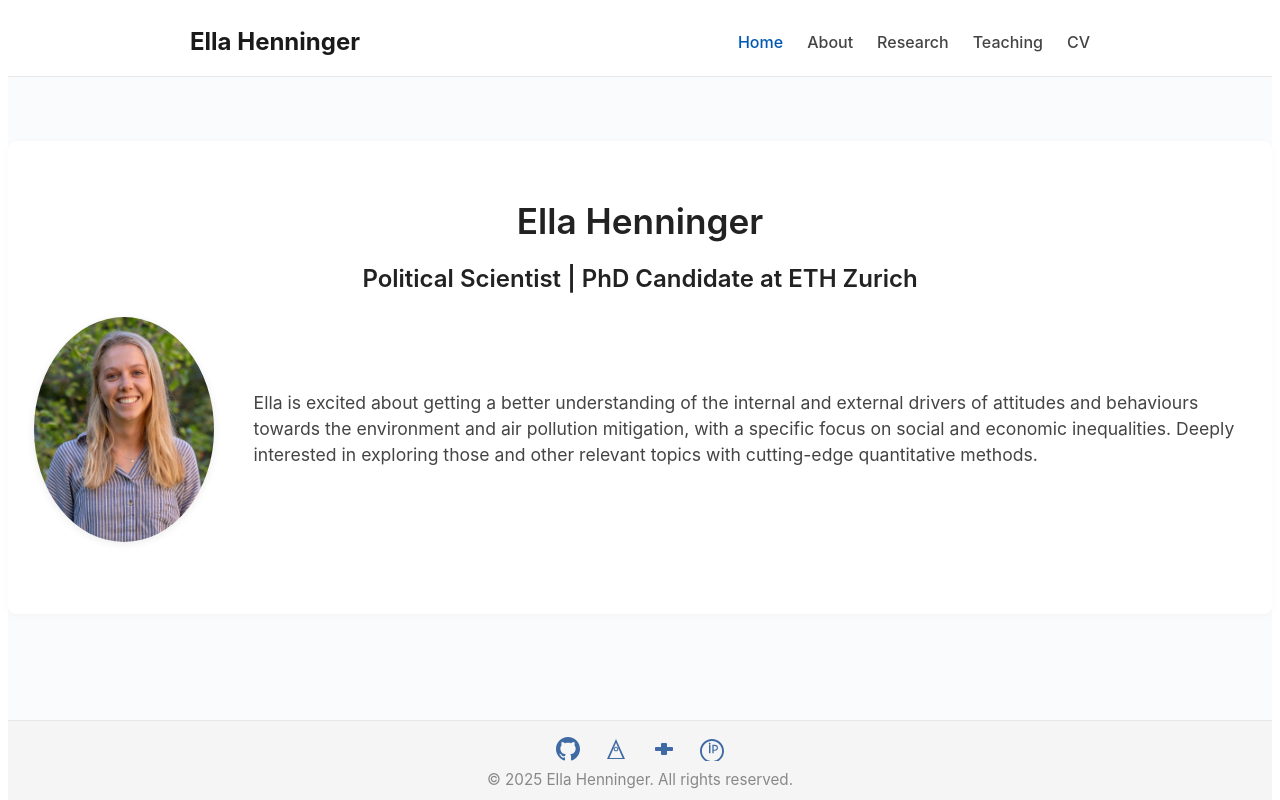
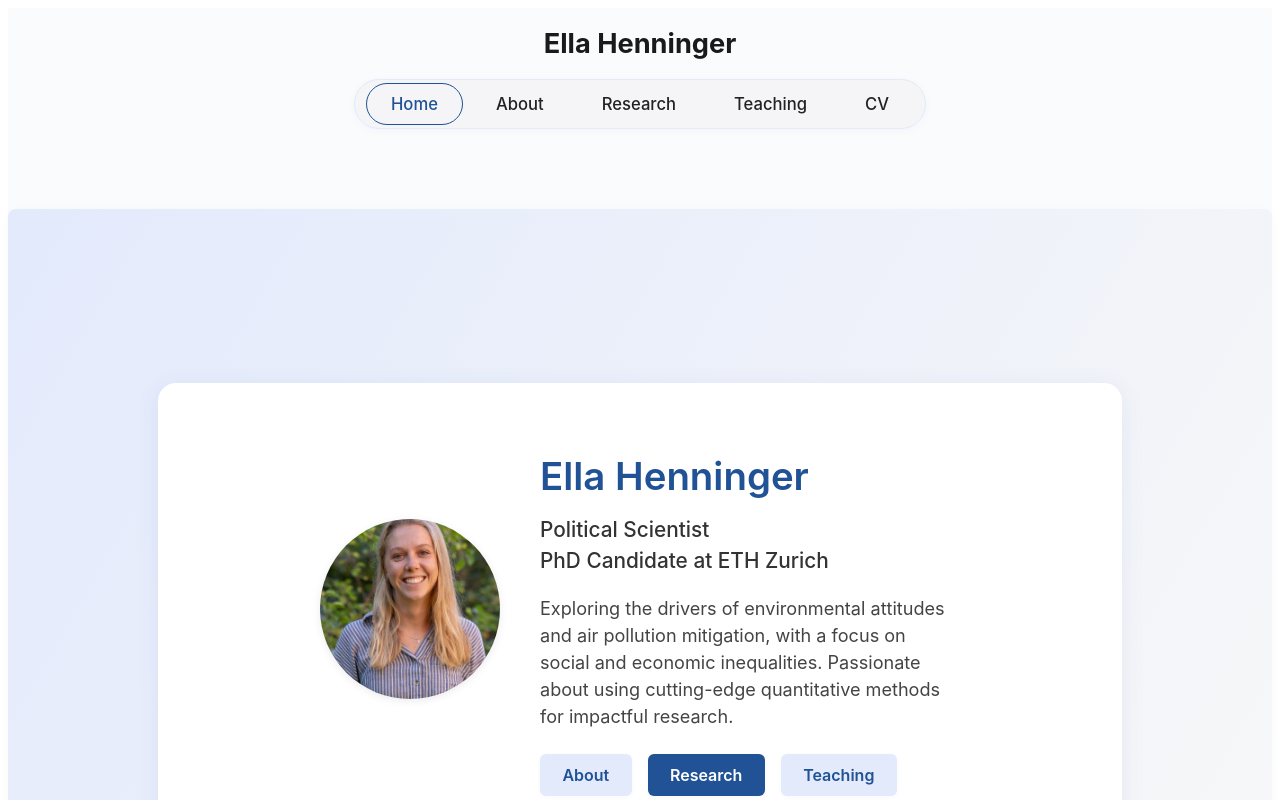
Before and after one commit to ellahenninger/ellahenninger.github.io, a React (Vite) app: page / in a window 1280 px wide. Shown: the top 800 px of the page. Built offline with nearby package versions, Linux system fonts and the light colour scheme.

Commit message:
New header, landing page, research tabs and cards

```diff
--- a/src/components/Footer.css
+++ b/src/components/Footer.css
@@ -1,5 +1,5 @@
 .footer {
-  background: #f5f5f5;
+  background: #272727;
   border-top: 1px solid #e5e7eb;
   padding: 1rem 0;
   text-align: center;
@@ -16,11 +16,11 @@
   transition: color 0.2s;
 }
 .footer-content a {
-  color: #205295;
+  color: #cdcdcd;
   opacity: 0.85;
   transition: opacity 0.2s;
 }
 .footer-content a:hover {
   opacity: 1;
-  color: #111;
+  color: #ffffff;
 }
--- a/src/components/Header.css
+++ b/src/components/Header.css
@@ -1,35 +1,62 @@
 .header {
-  background: #fff;
-  border-bottom: 1px solid #e5e7eb;
   padding: 1rem 0;
   margin-bottom: 2rem;
 }
 .header-content {
   max-width: 900px;
   margin: 0 auto;
+}
+.header-vertical {
   display: flex;
+  flex-direction: column;
   align-items: center;
-  justify-content: space-between;
+  justify-content: center;
+  gap: 0.7rem;
 }
 .site-title {
-  font-size: 1.5rem;
+  font-size: 1.7rem;
   font-weight: 700;
   color: #1a1a1a;
+  text-align: center;
+  margin-bottom: 0.2rem;
 }
 .nav-list {
   list-style: none;
   display: flex;
-  gap: 1.5rem;
+  gap: 0.5rem;
   margin: 0;
-  padding: 0;
+  padding: 0.18rem 0.7rem;
+  background: #f5f5f7;
+  border-radius: 2.5rem;
+  border: 1.5px solid #e3eafc;
+  box-shadow: 0 2px 8px rgba(32,82,149,0.04);
+  align-items: center;
+}
+.nav-list li {
+  display: flex;
 }
 .nav-list li a {
   text-decoration: none;
-  color: #444;
+  color: #222;
   font-weight: 500;
-  transition: color 0.2s;
+  font-size: 1.04rem;
+  background: transparent;
+  border: 1.5px solid transparent;
+  border-radius: 1.5rem;
+  padding: 0.48rem 1.5rem;
+  transition: background 0.18s, color 0.18s, border 0.18s;
+  outline: none;
+  position: relative;
+  display: inline-block;
 }
-.nav-list li.active a,
-.nav-list li a:hover {
-  color: #0056b3;
+.nav-list li.active a, .nav-list li a:focus {
+  background: #f5f5f7;
+  color: #205295;
+  border: 1.5px solid #205295;
+  z-index: 1;
 }
+.nav-list li a:hover:not(.active) {
+  background: #f0f4fa;
+  color: #205295;
+  border: 1.5px solid #b6c9f5;
+}
--- a/src/components/Header.tsx
+++ b/src/components/Header.tsx
@@ -14,7 +14,7 @@ export default function Header() {
   const location = useLocation();
   return (
     <header className="header">
-      <div className="header-content">
+      <div className="header-content header-vertical">
         <div className="site-title">Ella Henninger</div>
         <nav>
           <ul className="nav-list">
--- a/src/pages/Home.css
+++ b/src/pages/Home.css
@@ -1,11 +1,83 @@
-.home {
-  text-align: center;
+.home-landing {
+  min-height: 100vh;
+  display: flex;
+  align-items: center;
+  justify-content: center;
+  background: linear-gradient(120deg, #e3eafc 0%, #f8f8f8 100%);
 }
-.home h1 {
-  font-size: 2.2rem;
-  margin-bottom: 1rem;
+
+.hero-bg {
+  width: 100%;
+  max-width: 900px;
+  margin: 0 auto;
+  background: #fff;
+  border-radius: 18px;
+  box-shadow: 0 4px 24px rgba(32,82,149,0.08);
+  padding: 2.5rem 2rem;
+  display: flex;
+  flex-direction: column;
+  align-items: center;
 }
-.home p {
+
+.hero-content {
+  display: flex;
+  align-items: center;
+  gap: 2.5rem;
+  flex-wrap: wrap;
+  justify-content: center;
+}
+
+.hero-img {
+  width: 180px;
+  height: 180px;
+  border-radius: 50%;
+  object-fit: cover;
+  box-shadow: 0 2px 8px rgba(0,0,0,0.08);
+  flex-shrink: 0;
+}
+
+.hero-text {
+  text-align: left;
+  max-width: 420px;
+}
+.hero-text h1 {
+  font-size: 2.4rem;
+  margin-bottom: 0.5rem;
+  color: #205295;
+}
+.hero-text h2 {
+  font-size: 1.3rem;
+  font-weight: 500;
+  margin-bottom: 1.1rem;
+  color: #333;
+}
+.hero-text p {
   color: #444;
-  font-size: 1.1rem;
+  font-size: 1.13rem;
+  margin-bottom: 1.5rem;
 }
+.hero-actions {
+  display: flex;
+  gap: 1rem;
+}
+.hero-btn {
+  display: inline-block;
+  padding: 0.55rem 1.4rem;
+  border-radius: 6px;
+  background: #e3eafc;
+  color: #205295;
+  font-weight: 600;
+  text-decoration: none;
+  font-size: 1rem;
+  transition: background 0.2s, color 0.2s;
+  border: none;
+  box-shadow: 0 1px 4px rgba(32,82,149,0.04);
+}
+.hero-btn:hover {
+  background: #205295;
+  color: #fff;
+}
+.hero-btn-primary {
+  background: #205295;
+  color: #fff;
+}
--- a/src/pages/Home.tsx
+++ b/src/pages/Home.tsx
@@ -1,37 +1,29 @@
+
+import ellaImg from '../assets/ella-henninger.jpeg';
 import './Home.css';
 
 export default function Home() {
   return (
-    <section className="home">
-      <h1>Ella Henninger</h1>
-      <h2>Political Scientist | PhD Candidate at ETH Zurich</h2>
-
-      <div
-        style={{
-          display: 'flex',
-          alignItems: 'stretch',
-          gap: '2.5rem',
-          marginBottom: '2.5rem',
-          flexWrap: 'nowrap',
-        }}
-      >
-        <img
-          src='src/assets/ella-henninger.jpeg'
-          alt="Ella Henninger"
-          style={{
-            maxWidth: '180px',
-            height: '100%',
-            borderRadius: '50%',
-            boxShadow: '0 2px 8px rgba(0,0,0,0.08)',
-            flexShrink: 0,
-            objectFit: 'cover',
-            alignSelf: 'stretch',
-          }}
-        />
-        <div style={{ minWidth: 0, textAlign: 'left', display: 'flex', flexDirection: 'column', justifyContent: 'center' }}>
-          <p style={{ textAlign: 'left' }}>
-            Ella is excited about getting a better understanding of the internal and external drivers of attitudes and behaviours towards the environment and air pollution mitigation, with a specific focus on social and economic inequalities. Deeply interested in exploring those and other relevant topics with cutting-edge quantitative methods.
-          </p>
+    <section className="home-landing">
+      <div className="hero-bg">
+        <div className="hero-content">
+          <img
+            src={ellaImg}
+            alt="Ella Henninger"
+            className="hero-img"
+          />
+          <div className="hero-text">
+            <h1>Ella Henninger</h1>
+            <h2>Political Scientist<br />PhD Candidate at ETH Zurich</h2>
+            <p>
+              Exploring the drivers of environmental attitudes and air pollution mitigation, with a focus on social and economic inequalities. Passionate about using cutting-edge quantitative methods for impactful research.
+            </p>
+            <div className="hero-actions">
+              <a href="/about" className="hero-btn">About</a>
+              <a href="/research" className="hero-btn hero-btn-primary">Research</a>
+              <a href="/teaching" className="hero-btn">Teaching</a>
+            </div>
+          </div>
         </div>
       </div>
     </section>
--- a/src/pages/Research.css
+++ b/src/pages/Research.css
@@ -1,6 +1,57 @@
+.fadein {
+  opacity: 0;
+  transform: translateY(16px);
+  animation: fadein-up 0.44s cubic-bezier(.33,1.01,.53,1) forwards;
+}
+
+@keyframes fadein-up {
+  to {
+    opacity: 1;
+    transform: none;
+  }
+}
 .research h1 {
   text-align: center;
   margin-bottom: 2rem;
+}
+
+.tab-bar {
+  display: flex;
+  justify-content: center;
+  gap: 0.5rem;
+  margin-bottom: 2.2rem;
+  flex-wrap: wrap;
+  background: none;
+  border-radius: 0;
+  padding: 0;
+  border: none;
+  box-shadow: none;
+  width: auto;
+  margin-left: auto;
+  margin-right: auto;
+}
+.tab-btn {
+  background: none;
+  color: #222;
+  border: none;
+  border-radius: 0;
+  padding: 0.32rem 1.1rem;
+  font-weight: 400;
+  font-size: 1.01rem;
+  cursor: pointer;
+  transition: color 0.16s, font-weight 0.16s;
+  margin: 0.1rem 0;
+  outline: none;
+}
+.tab-btn.active, .tab-btn:focus {
+  color: #111;
+  background: #f5f5f7;
+  border-radius: 1.2rem;
+  font-weight: 600;
+}
+.tab-btn:hover:not(.active) {
+  color: #333;
+  background: none;
 }
 .articles-grid {
   display: grid;
@@ -10,39 +61,70 @@
 .article-card {
   display: flex;
   flex-direction: column;
-  background: #f9f9f9;
-  border-radius: 8px;
-  box-shadow: 0 1px 4px rgba(0,0,0,0.04);
+  background: #fff;
+  border-radius: 14px;
+  border: 1.5px solid #e3eafc;
+  box-shadow: 0 2px 12px rgba(32,82,149,0.06);
   text-decoration: none;
   color: inherit;
-  transition: box-shadow 0.2s;
+  transition: box-shadow 0.22s, border 0.22s, transform 0.18s;
+  overflow: hidden;
+  min-height: 340px;
+  position: relative;
 }
 .article-card:hover {
-  box-shadow: 0 4px 16px rgba(0,0,0,0.08);
+  box-shadow: 0 8px 32px rgba(32,82,149,0.13);
+  border: 1.5px solid #205295;
+  transform: translateY(-4px) scale(1.025);
+  z-index: 2;
 }
 .article-thumb {
   width: 100%;
-  height: 140px;
+  height: 150px;
   object-fit: cover;
-  border-radius: 8px 8px 0 0;
+  border-radius: 14px 14px 0 0;
+  border-bottom: 1px solid #e3eafc;
+  background: #f8f8f8;
 }
 .article-info {
-  padding: 1rem;
+  padding: 1.15rem 1.1rem 1.1rem 1.1rem;
+  display: flex;
+  flex-direction: column;
+  gap: 0.3rem;
 }
 .article-info h2 {
-  font-size: 1.1rem;
-  margin: 0 0 0.5rem 0;
+  font-size: 1.18rem;
+  margin: 0 0 0.25rem 0;
+  color: #205295;
+  font-weight: 700;
+  letter-spacing: 0.01em;
+}
+.article-info > div, .article-info > p {
+  margin: 0;
+}
+.article-info .authors {
+  font-size: 0.97rem;
+  color: #333;
+  margin-bottom: 0.1rem;
+}
+.article-info .journal {
+  font-size: 0.95rem;
+  color: #205295;
+  margin-bottom: 0.1rem;
 }
 .tags {
   display: flex;
   gap: 0.5rem;
   flex-wrap: wrap;
+  margin-top: 0.5rem;
 }
 .tag {
-  background: #e3eafc;
-  color: #205295;
+  background: hsl(0, 0%, 13%);
+  color: #ffffff;
   border-radius: 4px;
-  padding: 0.2rem 0.7rem;
-  font-size: 0.85rem;
+  padding: 0.22rem 0.8rem;
+  font-size: 0.87rem;
   font-weight: 500;
+  letter-spacing: 0.01em;
+  box-shadow: 0 1px 2px rgba(32,82,149,0.04);
 }
--- a/src/pages/Research.tsx
+++ b/src/pages/Research.tsx
@@ -1,5 +1,6 @@
 
 import { useState } from 'react';
+import { useEffect, useRef } from 'react';
 
 import { Link } from 'react-router-dom';
 import { projects } from './projectsData';
@@ -33,6 +34,13 @@ export default function Research() {
     });
   }
 
+
+  // For fade-in animation: trigger on tab change
+  const [fadeKey, setFadeKey] = useState(0);
+  useEffect(() => {
+    setFadeKey(prev => prev + 1);
+  }, [selectedTag]);
+
   const filteredProjects = sortProjects(
     selectedTag === 'All'
       ? projects
@@ -41,31 +49,28 @@ export default function Research() {
 
   return (
     <section className="research">
-      <h1>Research</h1>
-      <div style={{ display: 'flex', justifyContent: 'center', marginBottom: '2rem', gap: '1rem', flexWrap: 'wrap' }}>
+      <div className="tab-bar">
         {tags.map(tag => (
           <button
             key={tag}
             onClick={() => setSelectedTag(tag)}
-            style={{
-              background: selectedTag === tag ? '#205295' : '#e3eafc',
-              color: selectedTag === tag ? '#fff' : '#205295',
-              border: 'none',
-              borderRadius: '4px',
-              padding: '0.4rem 1.1rem',
-              fontWeight: 500,
-              fontSize: '0.95rem',
-              cursor: 'pointer',
-              transition: 'background 0.2s, color 0.2s',
-            }}
+            className={`tab-btn${selectedTag === tag ? ' active' : ''}`}
+            type="button"
           >
             {tag}
           </button>
         ))}
       </div>
       <div className="articles-grid">
-        {filteredProjects.map(project => (
-          <Link className="article-card" to={project.link} key={project.id}>
+        {filteredProjects.map((project, idx) => (
+          <Link
+            className="article-card fadein"
+            to={project.link}
+            key={project.id + '-' + fadeKey}
+            style={{
+              animationDelay: `${0.08 * idx + 0.08}s`,
+            }}
+          >
             <img src={project.thumbnail} alt={project.title} className="article-thumb" />
             <div className="article-info">
               <h2>{project.title}</h2>
```
